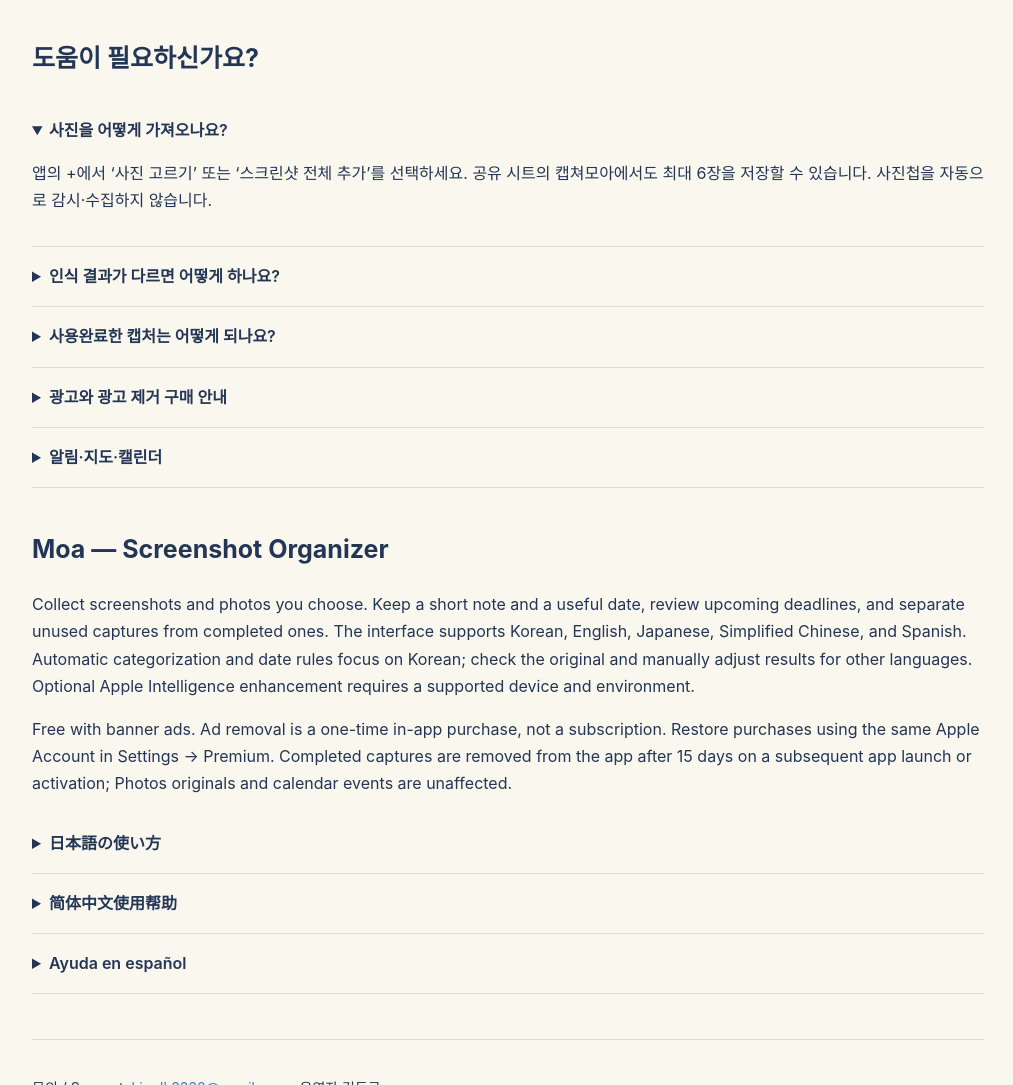
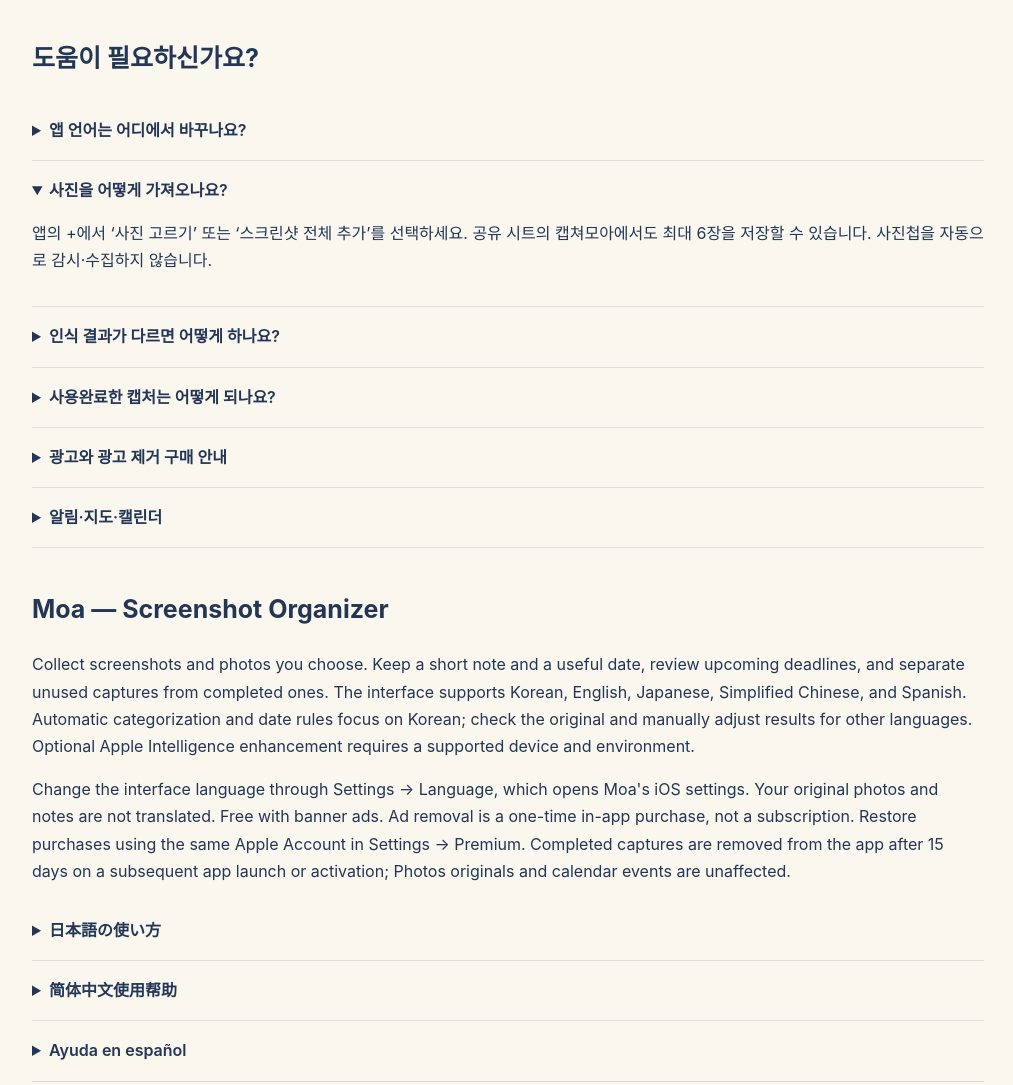
Before and after one commit to kimdk3330-bit/kimdk3330-bit.github.io, a plain HTML site: page capturemoa/index.html in a window 1280 px wide. Shown: the part 737-1822 px from the top of the page, without its empty margins (132-1145 px from the left). Drawn offline with Linux system fonts and the light colour scheme.

Commit message:
docs(capturemoa): explain native app language settings

```diff
--- a/capturemoa/index.html
+++ b/capturemoa/index.html
@@ -16,13 +16,14 @@
   <section class="hero"><img src="hero.png" alt="사진 두 장을 안고 있는 손그림 아기새 모아"><div class="intro"><div class="eyebrow">iPhone을 위한 작은 캡처함</div><h1>찍어둔 순간을,<br>쓸모 있게 모아.</h1><p>스크린샷과 사진을 종류별로 모으고<br>한 줄 메모와 날짜로 다시 꺼내 써요.</p><p class="note">App Store 출시 준비 중 · 한국어·영어·일본어·중국어 간체·스페인어 화면 지원</p></div></section>
   <section class="steps"><div class="step"><strong>01 · 원하는 사진만</strong><p>공유하기나 사진 고르기로 가져와요. 스크린샷 앨범도 직접 선택해 추가해요.</p></div><div class="step"><strong>02 · 가볍게 쏙 정리</strong><p>기기에서 글자를 읽어 종류와 날짜를 제안해요. 필요한 것만 확인하고 메모해요.</p></div><div class="step"><strong>03 · 때에 맞게 꺼내요</strong><p>오늘 일정과 다가오는 기한을 모아 보고, 다 쓴 캡처는 사용완료로 구분해요.</p></div></section>
   <h2>도움이 필요하신가요?</h2>
+  <details><summary>앱 언어는 어디에서 바꾸나요?</summary><p>앱의 설정 → ‘언어 설정’을 누르면 iOS의 캡쳐모아 설정으로 이동합니다. 그곳의 언어 항목에서 한국어·영어·일본어·중국어 간체·스페인어를 고를 수 있습니다. 사진과 메모의 원문은 번역하거나 바꾸지 않습니다.</p></details>
   <details open><summary>사진을 어떻게 가져오나요?</summary><p>앱의 +에서 ‘사진 고르기’ 또는 ‘스크린샷 전체 추가’를 선택하세요. 공유 시트의 캡쳐모아에서도 최대 6장을 저장할 수 있습니다. 사진첩을 자동으로 감시·수집하지 않습니다.</p></details>
   <details><summary>인식 결과가 다르면 어떻게 하나요?</summary><p>‘쏙 정리’ 또는 캡처 보기의 ‘수정’에서 종류·날짜·메모를 바꿀 수 있습니다. 자동 인식은 제안이며, 기한·브랜드와 중요한 내용은 원본을 확인해 주세요. 자동 분류·날짜 규칙은 한국어 중심이며 다른 언어의 내용은 직접 확인·수정해 주세요. Apple Intelligence 보강은 지원 기기와 환경에서만 제공됩니다.</p></details>
   <details><summary>사용완료한 캡처는 어떻게 되나요?</summary><p>사용완료 후 15일이 지나면 다음 앱 실행·활성화 때 앱 안의 기록과 사본을 자동 삭제합니다. 미사용으로 되돌리면 취소됩니다. 사진첩 원본과 Apple 캘린더 일정은 지우지 않습니다.</p></details>
   <details><summary>광고와 광고 제거 구매 안내</summary><p>무료 앱에는 배너 광고가 있습니다. 광고 제거는 구독이 아닌 일회성 구매이며 실제 가격은 App Store 현지 통화로 표시됩니다. 같은 Apple 계정에서 설정 → 프리미엄 → ‘구매 복원’을 사용하세요. 추적을 거부해도 정리 기능을 사용할 수 있습니다.</p></details>
   <details><summary>알림·지도·캘린더</summary><p>기한 7일·3일·1일 전 알림을 선택할 수 있습니다. 날짜와 장소가 확인되면 Apple 캘린더 편집기나 지도 검색으로 이어집니다. 일정은 직접 확인하여 저장하며 지도·알림은 기기와 외부 서비스 설정에 따릅니다.</p></details>
   <h2 lang="en">Moa — Screenshot Organizer</h2><p lang="en">Collect screenshots and photos you choose. Keep a short note and a useful date, review upcoming deadlines, and separate unused captures from completed ones. The interface supports Korean, English, Japanese, Simplified Chinese, and Spanish. Automatic categorization and date rules focus on Korean; check the original and manually adjust results for other languages. Optional Apple Intelligence enhancement requires a supported device and environment.</p>
-  <p lang="en">Free with banner ads. Ad removal is a one-time in-app purchase, not a subscription. Restore purchases using the same Apple Account in Settings → Premium. Completed captures are removed from the app after 15 days on a subsequent app launch or activation; Photos originals and calendar events are unaffected.</p>
+  <p lang="en">Change the interface language through Settings → Language, which opens Moa's iOS settings. Your original photos and notes are not translated. Free with banner ads. Ad removal is a one-time in-app purchase, not a subscription. Restore purchases using the same Apple Account in Settings → Premium. Completed captures are removed from the app after 15 days on a subsequent app launch or activation; Photos originals and calendar events are unaffected.</p>
   <details lang="ja"><summary>日本語の使い方</summary><p>共有メニューのMoa、または追加ボタンの「写真を選ぶ」「スクリーンショットをまとめて追加」から取り込みます。写真ライブラリは自動収集しません。画像を大きく開き、種類・日付・メモを編集できます。分類と日付のルールは韓国語が中心なので、大切な内容は原本で確認してください。使用済みは15日後のアプリ起動・復帰時にアプリ内から削除します。元の写真や予定は削除しません。</p><p>広告削除は一度の購入で、定期購入ではありません。設定 → プレミアム →「購入を復元」から同じApple Accountで復元できます。お問い合わせは下のメールへ。個人写真や支払いパスワードは送らないでください。</p></details>
   <details lang="zh-Hans"><summary>简体中文使用帮助</summary><p>通过分享菜单中的Moa，或添加按钮中的“选择照片”“添加全部截图”导入。不会自动收集相册。可放大图片并编辑分类、日期和备注。分类与日期规则以韩语为主，请对照原图核实重要信息。已使用截图在15天后打开或激活应用时从应用内删除，原相册照片和日历事件不受影响。</p><p>移除广告为一次性购买，无需订阅。在设置 → 高级版 →“恢复购买”中使用同一Apple账户恢复。如需帮助请发送邮件，不要发送私人照片或支付密码。</p></details>
   <details lang="es"><summary>Ayuda en español</summary><p>Importa desde Moa en Compartir, o con “Elegir fotos” y “Añadir todas las capturas” en el botón Añadir. No se recopila automáticamente la fototeca. Amplía la imagen y edita categoría, fecha y nota. Las reglas se centran en coreano; verifica la información importante con el original. Las capturas usadas se borran de la app al abrirla pasados 15 días. No se borran fotos originales ni eventos.</p><p>Quitar anuncios es un pago único, no una suscripción. Restaura con la misma cuenta de Apple en Ajustes → Prémium → “Restaurar compras”. Para pedir ayuda, escribe al correo de abajo. No envíes fotos privadas ni contraseñas de pago.</p></details>
```
